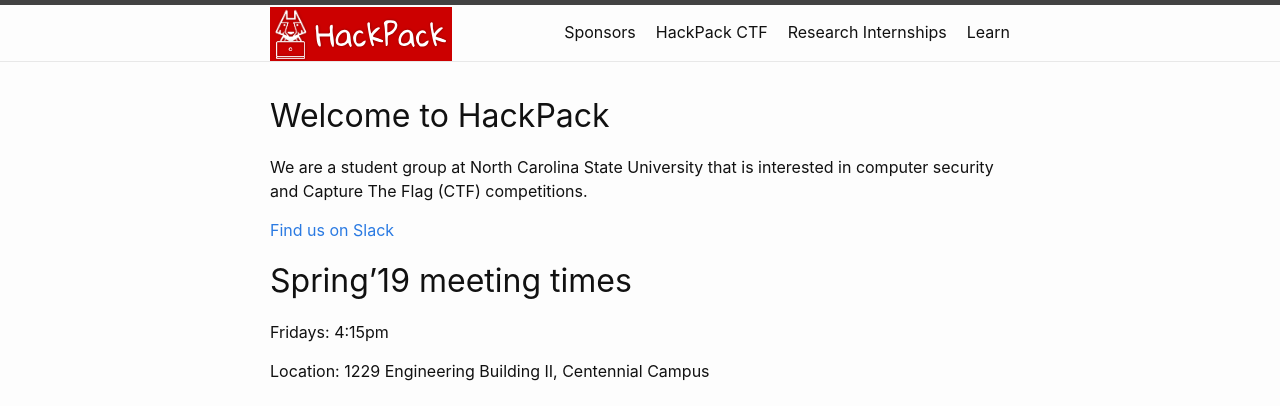
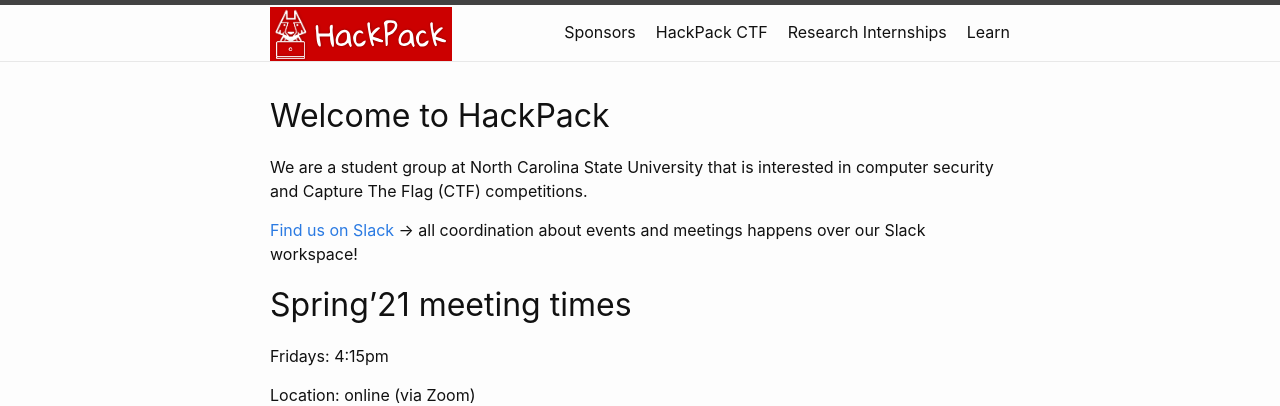
Before and after one commit to kapravel/hackpack-web, a Jekyll site: the page built from index.md, in a window 1280 px wide. Shown: the top 406 px of the page. Built offline with Jekyll 4.4.1, drawn with Linux system fonts in a browser that asks for light colours.

Commit message:
Update index.md

```diff
--- a/index.md
+++ b/index.md
@@ -9,13 +9,13 @@ title: HackPack
 # Welcome to HackPack
 We are a student group at North Carolina State University that is interested in computer security and Capture The Flag (CTF) competitions.
 
-[Find us on Slack](https://ncsu-hackpack.slack.com/)
+[Find us on Slack](https://ncsu-hackpack.slack.com/) -> all coordination about events and meetings happens over our Slack workspace!
 
-# Spring'19 meeting times
+# Spring'21 meeting times
 
 Fridays: 4:15pm
 
-Location: 1229 Engineering Building II, Centennial Campus
+Location: online (via Zoom)
 
 # Upcoming meetings and CTFs
 
```
